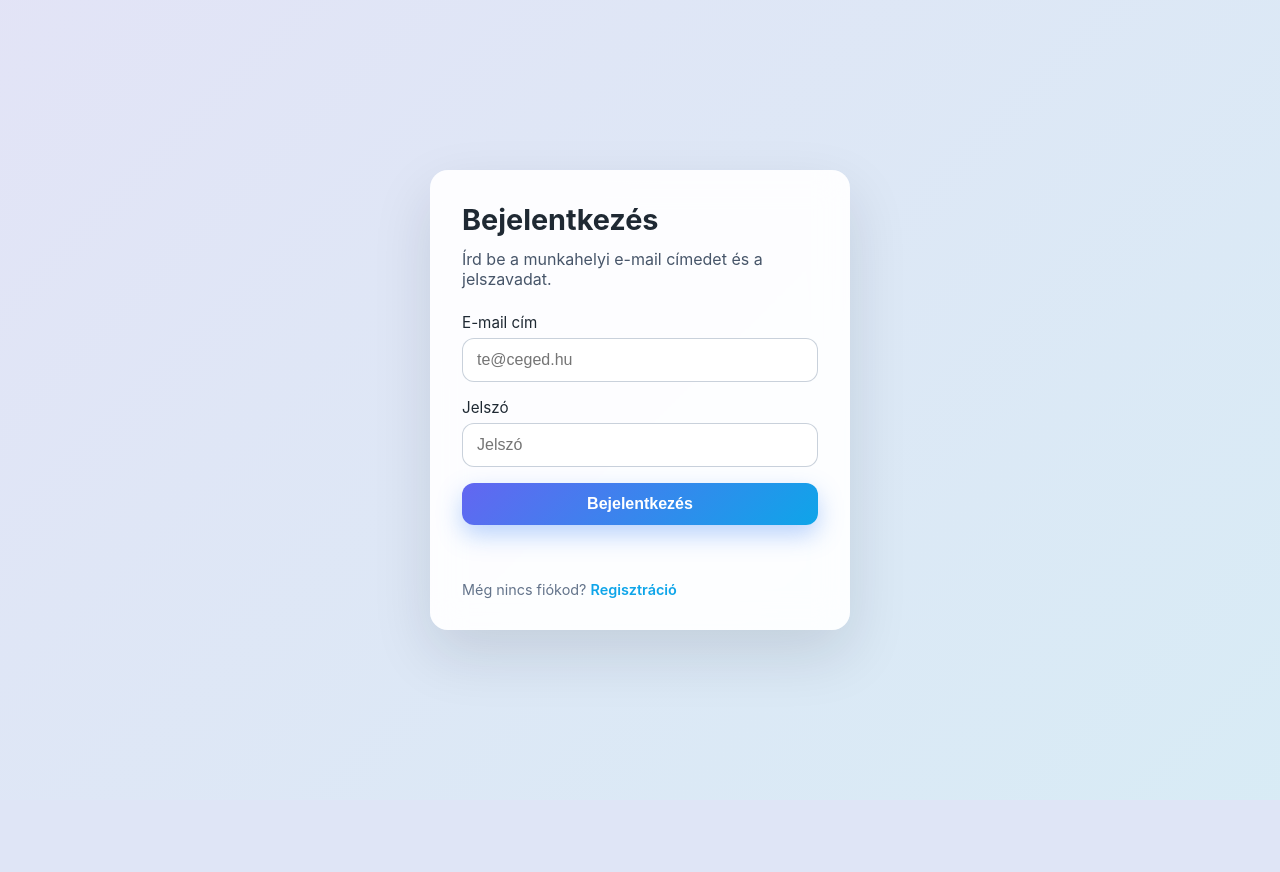
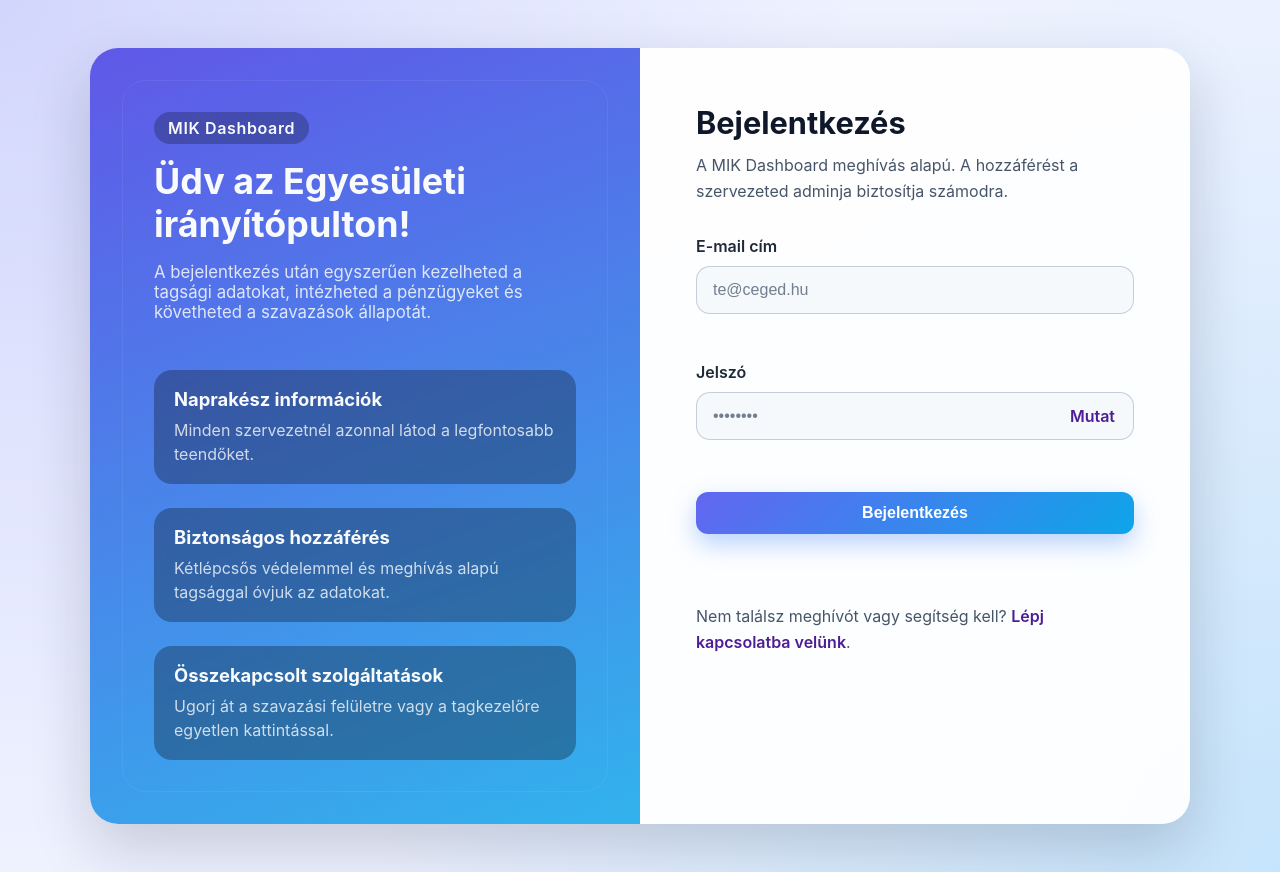
Before and after one commit to mistenes/mikdashboard_voting, a FastAPI app: page / in a window 1280 px wide. Before the commit the page ends 668 px from the top, so only its background shows below. Run offline with FastAPI, Linux system fonts and the light colour scheme.

Commit message:
Revamp dashboard login flow

```diff
--- a/dashboard/app/static/login.html
+++ b/dashboard/app/static/login.html
@@ -6,14 +6,44 @@
     <title>MIK Dashboard – Bejelentkezés</title>
     <link rel="stylesheet" href="/static/styles.css" />
   </head>
-  <body class="simple-bg">
-    <main class="centered-card">
-      <section class="auth-card">
-        <h1>Bejelentkezés</h1>
-        <p class="lead">Írd be a munkahelyi e-mail címedet és a jelszavadat.</p>
-        <form id="login-form" class="form-grid">
-          <label class="form-field">
-            <span>E-mail cím</span>
+  <body class="auth-surface" data-auth-page="login">
+    <main class="auth-layout">
+      <section class="auth-hero">
+        <div class="auth-brand">
+          <span class="auth-badge">MIK Dashboard</span>
+          <h1>Üdv az Egyesületi irányítópulton!</h1>
+          <p>
+            A bejelentkezés után egyszerűen kezelheted a tagsági adatokat,
+            intézheted a pénzügyeket és követheted a szavazások állapotát.
+          </p>
+        </div>
+        <ul class="auth-highlights">
+          <li>
+            <h2>Naprakész információk</h2>
+            <p>Minden szervezetnél azonnal látod a legfontosabb teendőket.</p>
+          </li>
+          <li>
+            <h2>Biztonságos hozzáférés</h2>
+            <p>Kétlépcsős védelemmel és meghívás alapú tagsággal óvjuk az adatokat.</p>
+          </li>
+          <li>
+            <h2>Összekapcsolt szolgáltatások</h2>
+            <p>Ugorj át a szavazási felületre vagy a tagkezelőre egyetlen kattintással.</p>
+          </li>
+        </ul>
+      </section>
+      <section class="auth-panel" aria-labelledby="login-title">
+        <header class="auth-panel__header">
+          <h1 id="login-title">Bejelentkezés</h1>
+          <p class="auth-panel__lead">
+            A MIK Dashboard meghívás alapú. A hozzáférést a szervezeted adminja
+            biztosítja számodra.
+          </p>
+        </header>
+        <form id="login-form" class="auth-panel__form" novalidate>
+          <label class="auth-input">
+            <span class="auth-input__label">E-mail cím</span>
+            <div class="auth-input__field">
               <input
                 id="login-email"
                 name="email"
@@ -22,24 +52,39 @@
                 autocomplete="username"
                 required
               />
+            </div>
+            <span class="auth-input__error" id="login-email-error"></span>
           </label>
-          <label class="form-field">
-            <span>Jelszó</span>
+          <label class="auth-input">
+            <span class="auth-input__label">Jelszó</span>
+            <div class="auth-input__field">
               <input
                 id="login-password"
                 name="password"
                 type="password"
-              placeholder="Jelszó"
+                placeholder="••••••••"
                 autocomplete="current-password"
                 required
               />
+              <button
+                type="button"
+                class="auth-input__toggle"
+                aria-controls="login-password"
+                aria-pressed="false"
+              >
+                Mutat
+              </button>
+            </div>
+            <span class="auth-input__error" id="login-password-error"></span>
           </label>
-          <button type="submit" class="primary-btn">Bejelentkezés</button>
+          <button type="submit" class="primary-btn auth-panel__submit">
+            Bejelentkezés
+          </button>
         </form>
-        <p id="login-status" class="status" role="status"></p>
-        <p class="muted">
-          Még nincs fiókod?
-          <a href="/register">Regisztráció</a>
+        <p id="login-status" class="auth-panel__status" role="status" aria-live="polite"></p>
+        <p class="auth-panel__footer">
+          Nem találsz meghívót vagy segítség kell?
+          <a href="mailto:info@mikegyesulet.hu">Lépj kapcsolatba velünk</a>.
         </p>
       </section>
     </main>
--- a/dashboard/app/static/login.js
+++ b/dashboard/app/static/login.js
@@ -1,5 +1,76 @@
 const loginForm = document.querySelector("#login-form");
 const loginStatus = document.querySelector("#login-status");
+const emailInput = document.querySelector("#login-email");
+const passwordInput = document.querySelector("#login-password");
+const emailError = document.querySelector("#login-email-error");
+const passwordError = document.querySelector("#login-password-error");
+const passwordToggle = document.querySelector(".auth-input__toggle");
+
+function setFieldValidity(inputEl, errorEl, message = "") {
+  const wrapper = inputEl?.closest(".auth-input");
+  if (!wrapper || !errorEl) {
+    return;
+  }
+
+  if (message) {
+    wrapper.dataset.invalid = "true";
+    errorEl.textContent = message;
+  } else {
+    delete wrapper.dataset.invalid;
+    errorEl.textContent = "";
+  }
+}
+
+function validateFields() {
+  let isValid = true;
+
+  if (emailInput && emailError) {
+    if (!emailInput.value) {
+      setFieldValidity(emailInput, emailError, "Add meg az e-mail címedet.");
+      isValid = false;
+    } else if (!emailInput.checkValidity()) {
+      setFieldValidity(emailInput, emailError, "Érvényes e-mail címet adj meg.");
+      isValid = false;
+    } else {
+      setFieldValidity(emailInput, emailError);
+    }
+  }
+
+  if (passwordInput && passwordError) {
+    if (!passwordInput.value) {
+      setFieldValidity(passwordInput, passwordError, "Add meg a jelszavadat.");
+      isValid = false;
+    } else {
+      setFieldValidity(passwordInput, passwordError);
+    }
+  }
+
+  return isValid;
+}
+
+passwordToggle?.addEventListener("click", () => {
+  if (!passwordInput) {
+    return;
+  }
+
+  const isHidden = passwordInput.type === "password";
+  passwordInput.type = isHidden ? "text" : "password";
+  passwordToggle.setAttribute("aria-pressed", String(isHidden));
+  passwordToggle.textContent = isHidden ? "Elrejt" : "Mutat";
+  passwordInput.focus();
+});
+
+emailInput?.addEventListener("input", () => {
+  if (emailInput.value) {
+    setFieldValidity(emailInput, emailError);
+  }
+});
+
+passwordInput?.addEventListener("input", () => {
+  if (passwordInput.value) {
+    setFieldValidity(passwordInput, passwordError);
+  }
+});
 
 async function requestJSON(url, options = {}) {
   const response = await fetch(url, {
@@ -58,6 +129,12 @@ loginForm?.addEventListener("submit", async (event) => {
   loginStatus.textContent = "";
   loginStatus.classList.remove("error", "success");
 
+  if (!validateFields()) {
+    loginStatus.textContent = "Ellenőrizd a kiemelt mezőket.";
+    loginStatus.classList.add("error");
+    return;
+  }
+
   const formData = new FormData(loginForm);
   const payload = {
     email: formData.get("email"),
@@ -65,6 +142,9 @@ loginForm?.addEventListener("submit", async (event) => {
   };
 
   sessionStorage.clear();
+  const submitButton = loginForm.querySelector('button[type="submit"]');
+  submitButton?.setAttribute("disabled", "true");
+  submitButton?.setAttribute("aria-busy", "true");
 
   try {
     const response = await requestJSON("/api/login", {
@@ -98,7 +178,16 @@ loginForm?.addEventListener("submit", async (event) => {
       : "/";
     window.location.href = response.redirect || fallbackRedirect;
   } catch (error) {
+    if (error.message.includes("e-mail") && emailInput) {
+      setFieldValidity(emailInput, emailError, "Ellenőrizd az e-mail címet.");
+    }
+    if (error.message.toLowerCase().includes("jelsz")) {
+      setFieldValidity(passwordInput, passwordError, "Ellenőrizd a jelszót.");
+    }
     loginStatus.textContent = translateLoginError(error.message);
     loginStatus.classList.add("error");
+  } finally {
+    submitButton?.removeAttribute("disabled");
+    submitButton?.removeAttribute("aria-busy");
   }
 });
--- a/dashboard/app/static/styles.css
+++ b/dashboard/app/static/styles.css
@@ -86,6 +86,277 @@ body[data-auth-page="password-change"] {
   padding: 32px;
   box-shadow: 0 24px 60px rgba(15, 23, 42, 0.12);
   backdrop-filter: blur(16px);
+}
+
+.auth-surface {
+  min-height: 100vh;
+  margin: 0;
+  display: flex;
+  align-items: center;
+  justify-content: center;
+  padding: clamp(24px, 5vw, 48px);
+  background: radial-gradient(circle at top left, rgba(99, 102, 241, 0.2), transparent 55%),
+    radial-gradient(circle at bottom right, rgba(14, 165, 233, 0.18), transparent 60%),
+    #eef2ff;
+}
+
+.auth-layout {
+  width: min(1100px, 100%);
+  background: rgba(255, 255, 255, 0.94);
+  border-radius: 28px;
+  display: grid;
+  grid-template-columns: 1fr 1fr;
+  overflow: hidden;
+  box-shadow: 0 24px 60px rgba(15, 23, 42, 0.18);
+}
+
+.auth-hero {
+  padding: clamp(32px, 6vw, 64px);
+  background: linear-gradient(160deg, rgba(79, 70, 229, 0.9), rgba(14, 165, 233, 0.85));
+  color: #f8fafc;
+  display: flex;
+  flex-direction: column;
+  gap: clamp(32px, 6vw, 48px);
+  position: relative;
+}
+
+.auth-hero::after {
+  content: "";
+  position: absolute;
+  inset: 32px;
+  border-radius: 24px;
+  border: 1px solid rgba(255, 255, 255, 0.25);
+  opacity: 0.25;
+  pointer-events: none;
+}
+
+.auth-brand {
+  position: relative;
+  z-index: 1;
+  display: flex;
+  flex-direction: column;
+  gap: 16px;
+}
+
+.auth-brand h1 {
+  margin: 0;
+  font-size: clamp(2rem, 2.8vw, 2.6rem);
+  line-height: 1.2;
+}
+
+.auth-brand p {
+  margin: 0;
+  max-width: 420px;
+  color: rgba(248, 250, 252, 0.85);
+  font-size: 1.05rem;
+}
+
+.auth-badge {
+  align-self: flex-start;
+  background: rgba(15, 23, 42, 0.3);
+  border-radius: 999px;
+  padding: 6px 14px;
+  font-weight: 600;
+  letter-spacing: 0.04em;
+}
+
+.auth-highlights {
+  position: relative;
+  z-index: 1;
+  list-style: none;
+  margin: 0;
+  padding: 0;
+  display: flex;
+  flex-direction: column;
+  gap: 24px;
+}
+
+.auth-highlights li {
+  padding: 18px 20px;
+  background: rgba(15, 23, 42, 0.35);
+  border-radius: 18px;
+  backdrop-filter: blur(6px);
+}
+
+.auth-highlights h2 {
+  margin: 0 0 8px;
+  font-size: 1.15rem;
+}
+
+.auth-highlights p {
+  margin: 0;
+  color: rgba(248, 250, 252, 0.8);
+  line-height: 1.5;
+}
+
+.auth-panel {
+  padding: clamp(32px, 5vw, 56px);
+  display: flex;
+  flex-direction: column;
+  gap: 32px;
+}
+
+.auth-panel__header {
+  display: flex;
+  flex-direction: column;
+  gap: 12px;
+}
+
+.auth-panel__header h1 {
+  margin: 0;
+  font-size: clamp(1.8rem, 2.4vw, 2.1rem);
+  color: #0f172a;
+}
+
+.auth-panel__lead {
+  margin: 0;
+  color: #475569;
+  line-height: 1.6;
+}
+
+.auth-panel__form {
+  display: flex;
+  flex-direction: column;
+  gap: 20px;
+}
+
+.auth-input {
+  display: flex;
+  flex-direction: column;
+  gap: 10px;
+}
+
+.auth-input__label {
+  font-weight: 600;
+  color: #1f2937;
+}
+
+.auth-input__field {
+  display: flex;
+  align-items: center;
+  background: rgba(241, 245, 249, 0.6);
+  border: 1px solid rgba(148, 163, 184, 0.5);
+  border-radius: 14px;
+  transition: border-color 0.2s ease, box-shadow 0.2s ease;
+}
+
+.auth-input__field:focus-within {
+  border-color: rgba(99, 102, 241, 0.65);
+  box-shadow: 0 0 0 3px rgba(99, 102, 241, 0.15);
+}
+
+.auth-input input {
+  flex: 1;
+  border: none;
+  background: transparent;
+  padding: 14px 16px;
+  font-size: 1rem;
+  color: #0f172a;
+}
+
+.auth-input input::placeholder {
+  color: rgba(71, 85, 105, 0.75);
+}
+
+.auth-input input:focus {
+  outline: none;
+}
+
+.auth-input__toggle {
+  margin-right: 12px;
+  border: none;
+  background: none;
+  font: inherit;
+  color: #4c1d95;
+  cursor: pointer;
+  font-weight: 600;
+}
+
+.auth-input__toggle:hover {
+  text-decoration: underline;
+}
+
+.auth-input[data-invalid="true"] .auth-input__field {
+  border-color: rgba(239, 68, 68, 0.6);
+  box-shadow: 0 0 0 3px rgba(239, 68, 68, 0.1);
+}
+
+.auth-input__error {
+  min-height: 18px;
+  font-size: 0.875rem;
+  color: #dc2626;
+}
+
+.auth-panel__submit {
+  margin-top: 4px;
+  width: 100%;
+  justify-content: center;
+  padding: 14px 18px;
+  font-size: 1.05rem;
+}
+
+.auth-panel__status {
+  min-height: 22px;
+  margin: -12px 0 -4px;
+  color: #dc2626;
+  font-weight: 500;
+}
+
+.auth-panel__status.success {
+  color: #16a34a;
+}
+
+.auth-panel__footer {
+  margin: 0;
+  color: #475569;
+  line-height: 1.6;
+}
+
+.auth-panel__footer a {
+  color: #4c1d95;
+  font-weight: 600;
+  text-decoration: none;
+}
+
+.auth-panel__footer a:hover {
+  text-decoration: underline;
+}
+
+@media (max-width: 960px) {
+  .auth-layout {
+    grid-template-columns: 1fr;
+  }
+
+  .auth-hero {
+    position: relative;
+    overflow: hidden;
+  }
+
+  .auth-hero::after {
+    inset: 20px;
+  }
+}
+
+@media (max-width: 640px) {
+  .auth-surface {
+    padding: 16px;
+  }
+
+  .auth-layout {
+    border-radius: 22px;
+  }
+
+  .auth-hero {
+    padding: 28px 24px;
+  }
+
+  .auth-panel {
+    padding: 28px 24px 36px;
+  }
+
+  .auth-highlights li {
+    padding: 14px 16px;
+  }
 }
 
 .admin-shell {
```
Lines whose indentation alone changed are shown as unchanged.
